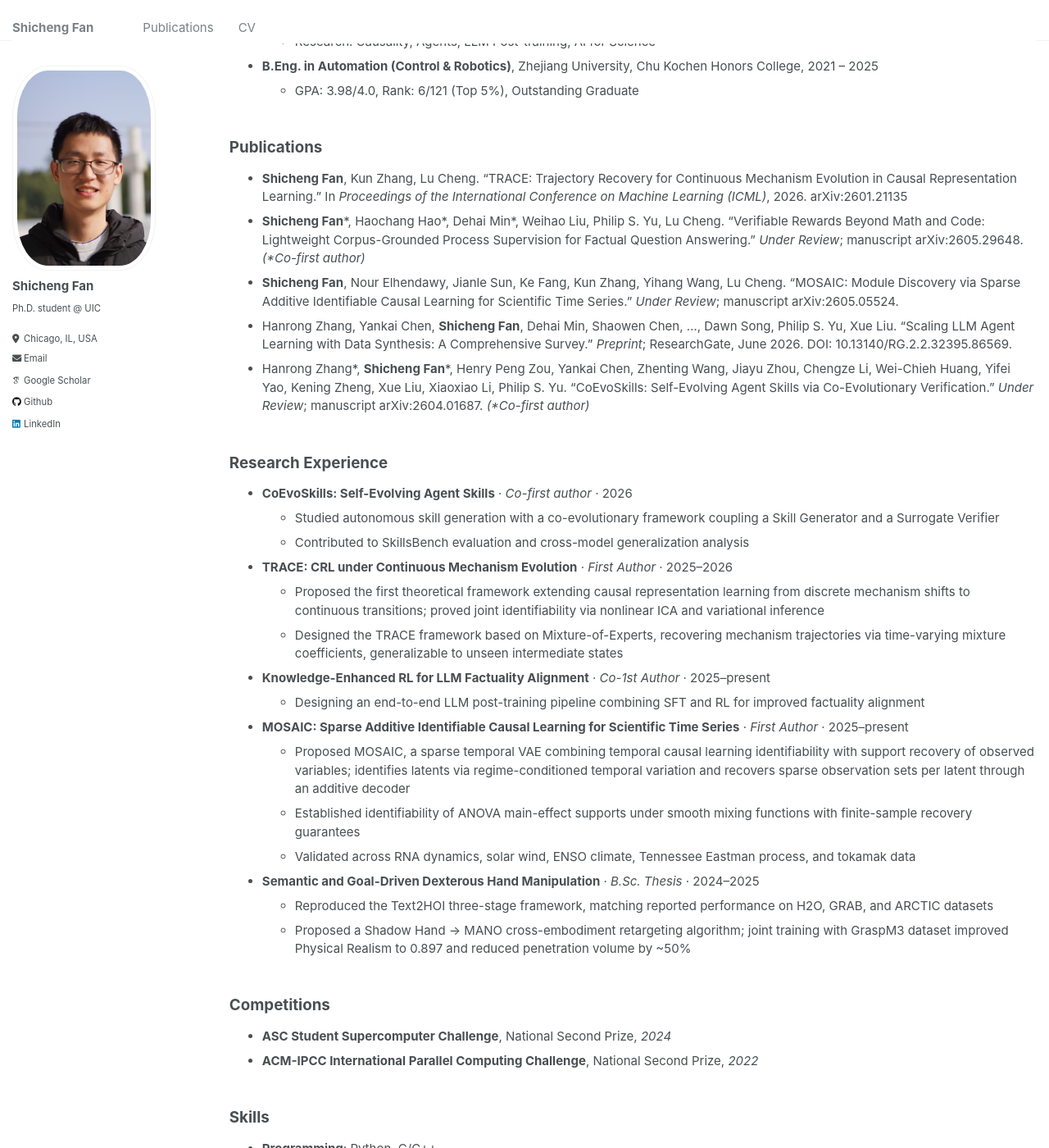
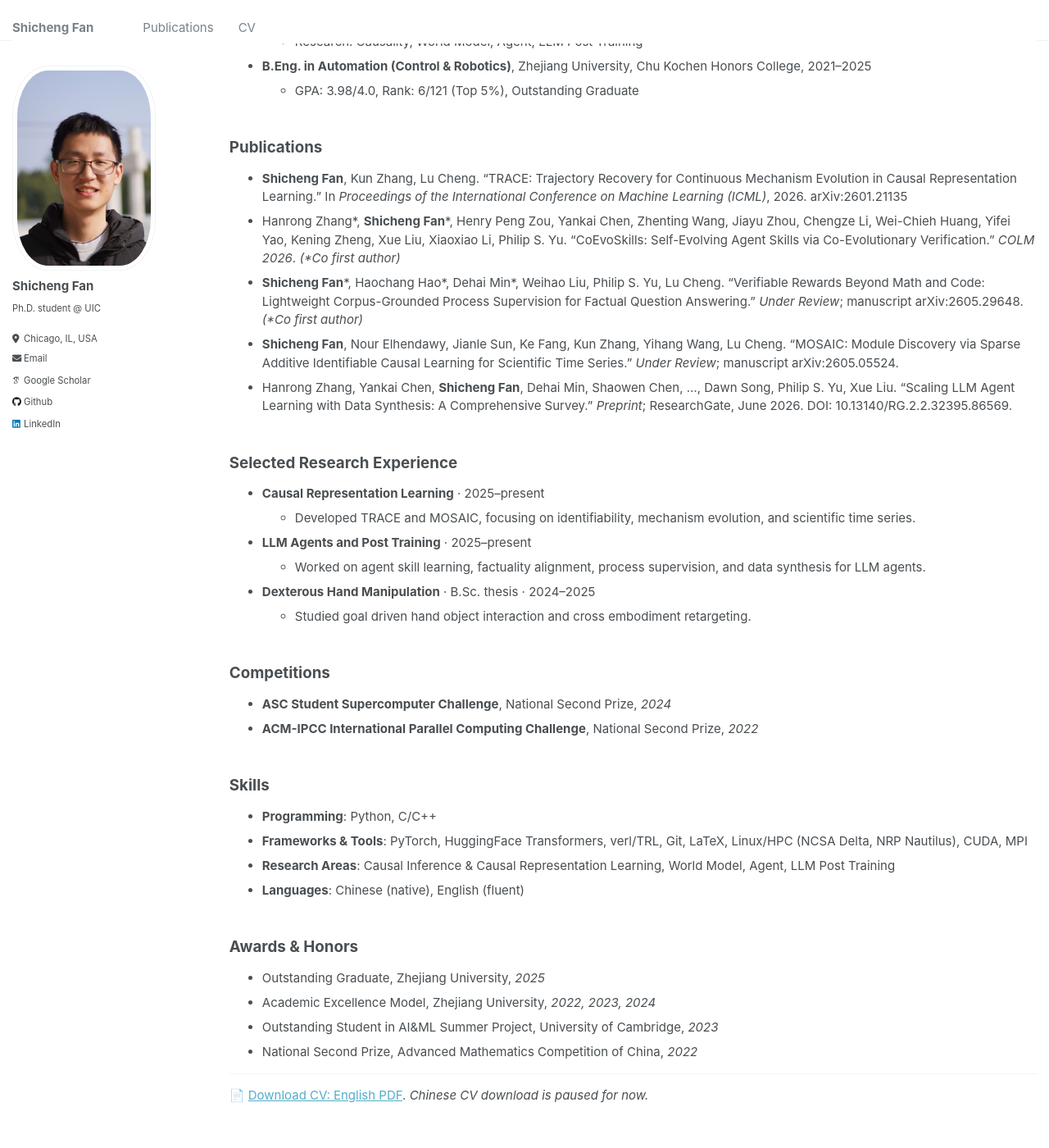
Before and after one commit to shichengf/shichengf.github.io, a Jekyll site: the page built from _pages/cv.md, in a window 1280 px wide and 1400 px high, scrolled down 208 px. Shown: the whole window at 82% size. Built offline with Jekyll 4.4.1, drawn with Linux system fonts in a browser that asks for light colours; some web fonts are replaced; some of the changed text lies outside the part shown.

Commit message:
updations

```diff
--- a/_pages/cv.md
+++ b/_pages/cv.md
@@ -9,41 +9,30 @@ redirect_from:
 
 ## Education
 
-* **Ph.D. in Computer Science**, University of Illinois Chicago, 2025 – present
+* **Ph.D. in Computer Science**, University of Illinois Chicago, 2025–present
   * Advisor: Prof. Philip S. Yu; Collaborator: Prof. Kun Zhang (CMU)
-  * Research: Causality, Agents, LLM Post-training, AI for Science
-* **B.Eng. in Automation (Control & Robotics)**, Zhejiang University, Chu Kochen Honors College, 2021 – 2025
+  * Research: Causality, World Model, Agent, LLM Post Training
+* **B.Eng. in Automation (Control & Robotics)**, Zhejiang University, Chu Kochen Honors College, 2021–2025
   * GPA: 3.98/4.0, Rank: 6/121 (Top 5%), Outstanding Graduate
 
 ## Publications
 
 * **Shicheng Fan**, Kun Zhang, Lu Cheng. "TRACE: Trajectory Recovery for Continuous Mechanism Evolution in Causal Representation Learning." In *Proceedings of the International Conference on Machine Learning (ICML)*, 2026. arXiv:2601.21135
-* **Shicheng Fan**\*, Haochang Hao\*, Dehai Min\*, Weihao Liu, Philip S. Yu, Lu Cheng. "Verifiable Rewards Beyond Math and Code: Lightweight Corpus-Grounded Process Supervision for Factual Question Answering." *Under Review*; manuscript arXiv:2605.29648. *(\*Co-first author)*
+* Hanrong Zhang\*, **Shicheng Fan**\*, Henry Peng Zou, Yankai Chen, Zhenting Wang, Jiayu Zhou, Chengze Li, Wei-Chieh Huang, Yifei Yao, Kening Zheng, Xue Liu, Xiaoxiao Li, Philip S. Yu. "CoEvoSkills: Self-Evolving Agent Skills via Co-Evolutionary Verification." *COLM 2026*. *(\*Co first author)*
+* **Shicheng Fan**\*, Haochang Hao\*, Dehai Min\*, Weihao Liu, Philip S. Yu, Lu Cheng. "Verifiable Rewards Beyond Math and Code: Lightweight Corpus-Grounded Process Supervision for Factual Question Answering." *Under Review*; manuscript arXiv:2605.29648. *(\*Co first author)*
 * **Shicheng Fan**, Nour Elhendawy, Jianle Sun, Ke Fang, Kun Zhang, Yihang Wang, Lu Cheng. "MOSAIC: Module Discovery via Sparse Additive Identifiable Causal Learning for Scientific Time Series." *Under Review*; manuscript arXiv:2605.05524.
 * Hanrong Zhang, Yankai Chen, **Shicheng Fan**, Dehai Min, Shaowen Chen, ..., Dawn Song, Philip S. Yu, Xue Liu. "Scaling LLM Agent Learning with Data Synthesis: A Comprehensive Survey." *Preprint*; ResearchGate, June 2026. DOI: 10.13140/RG.2.2.32395.86569.
-* Hanrong Zhang\*, **Shicheng Fan**\*, Henry Peng Zou, Yankai Chen, Zhenting Wang, Jiayu Zhou, Chengze Li, Wei-Chieh Huang, Yifei Yao, Kening Zheng, Xue Liu, Xiaoxiao Li, Philip S. Yu. "CoEvoSkills: Self-Evolving Agent Skills via Co-Evolutionary Verification." *Under Review*; manuscript arXiv:2604.01687. *(\*Co-first author)*
 
-## Research Experience
+## Selected Research Experience
 
-* **CoEvoSkills: Self-Evolving Agent Skills** · *Co-first author* · 2026
-  * Studied autonomous skill generation with a co-evolutionary framework coupling a Skill Generator and a Surrogate Verifier
-  * Contributed to SkillsBench evaluation and cross-model generalization analysis
+* **Causal Representation Learning** · 2025–present
+  * Developed TRACE and MOSAIC, focusing on identifiability, mechanism evolution, and scientific time series.
 
-* **TRACE: CRL under Continuous Mechanism Evolution** · *First Author* · 2025–2026
-  * Proposed the first theoretical framework extending causal representation learning from discrete mechanism shifts to continuous transitions; proved joint identifiability via nonlinear ICA and variational inference
-  * Designed the TRACE framework based on Mixture-of-Experts, recovering mechanism trajectories via time-varying mixture coefficients, generalizable to unseen intermediate states
+* **LLM Agents and Post Training** · 2025–present
+  * Worked on agent skill learning, factuality alignment, process supervision, and data synthesis for LLM agents.
 
-* **Knowledge-Enhanced RL for LLM Factuality Alignment** · *Co-1st Author* · 2025–present
-  * Designing an end-to-end LLM post-training pipeline combining SFT and RL for improved factuality alignment
-
-* **MOSAIC: Sparse Additive Identifiable Causal Learning for Scientific Time Series** · *First Author* · 2025–present
-  * Proposed MOSAIC, a sparse temporal VAE combining temporal causal learning identifiability with support recovery of observed variables; identifies latents via regime-conditioned temporal variation and recovers sparse observation sets per latent through an additive decoder
-  * Established identifiability of ANOVA main-effect supports under smooth mixing functions with finite-sample recovery guarantees
-  * Validated across RNA dynamics, solar wind, ENSO climate, Tennessee Eastman process, and tokamak data
-
-* **Semantic and Goal-Driven Dexterous Hand Manipulation** · *B.Sc. Thesis* · 2024–2025
-  * Reproduced the Text2HOI three-stage framework, matching reported performance on H2O, GRAB, and ARCTIC datasets
-  * Proposed a Shadow Hand → MANO cross-embodiment retargeting algorithm; joint training with GraspM3 dataset improved Physical Realism to 0.897 and reduced penetration volume by ~50%
+* **Dexterous Hand Manipulation** · B.Sc. thesis · 2024–2025
+  * Studied goal driven hand object interaction and cross embodiment retargeting.
 
 ## Competitions
 
@@ -54,7 +43,7 @@ redirect_from:
 
 * **Programming**: Python, C/C++
 * **Frameworks & Tools**: PyTorch, HuggingFace Transformers, verl/TRL, Git, LaTeX, Linux/HPC (NCSA Delta, NRP Nautilus), CUDA, MPI
-* **Research Areas**: Causal Inference & Causal Representation Learning, LLM Alignment & Anti-Hallucination, Diffusion Models, Embodied Intelligence
+* **Research Areas**: Causal Inference & Causal Representation Learning, World Model, Agent, LLM Post Training
 * **Languages**: Chinese (native), English (fluent)
 
 ## Awards & Honors
@@ -66,4 +55,4 @@ redirect_from:
 
 ---
 
-📄 [Download CV — English (PDF)](/files/cv_en.pdf) — *Chinese CV download is paused for now.*
+📄 [Download CV: English PDF](/files/cv_en.pdf). *Chinese CV download is paused for now.*
```
Also changed, not shown: _pages/about.md (+14 -13 lines), _pages/publications.md (+3 -3 lines).
